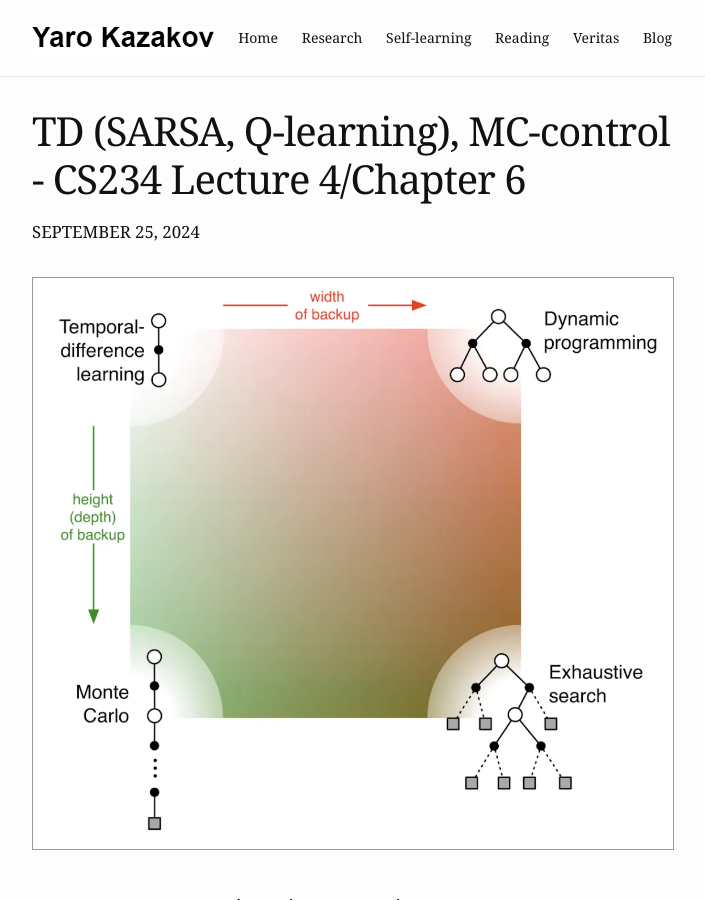
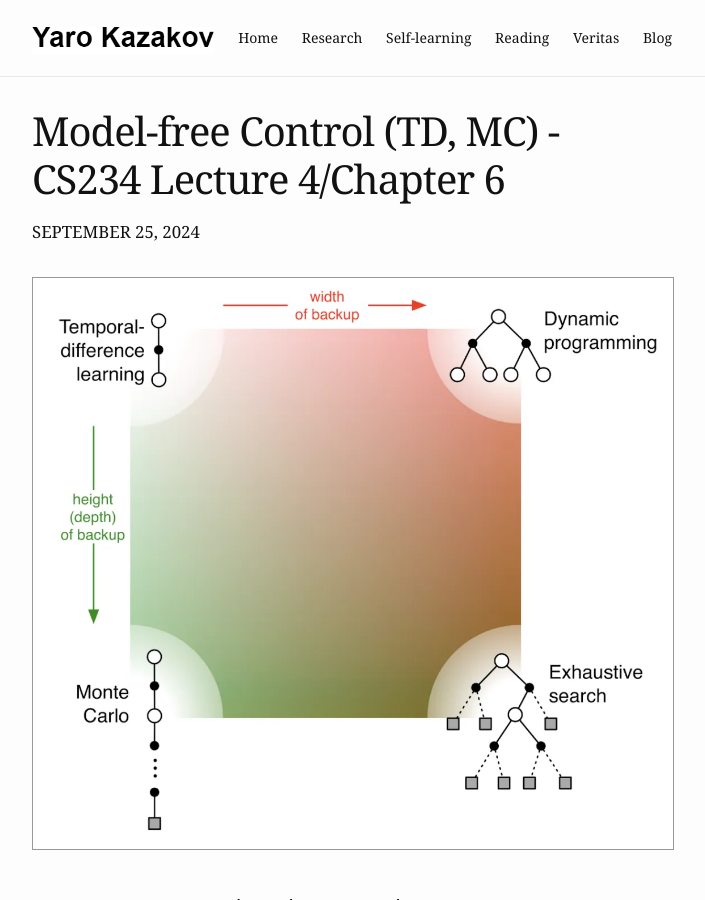
Before and after one commit to eliottvincent/bay, a Jekyll site: the page built from _posts/2024-09-25-RL-SARSA-Q-learning-MC.md, in a window 1280 px wide and 900 px high. Shown: the whole window, without its empty margins (288-993 px from the left). Built offline with Jekyll 4.4.1, drawn with Linux system fonts in a browser that asks for light colours.

Commit message:
Update 2024-09-25-RL-SARSA-Q-learning-MC.md

```diff
--- a/_posts/2024-09-25-RL-SARSA-Q-learning-MC.md
+++ b/_posts/2024-09-25-RL-SARSA-Q-learning-MC.md
@@ -1,6 +1,6 @@
 ---
 layout: post
-title:  "TD (SARSA, Q-learning), MC-control - CS234 Lecture 4/Chapter 6"
+title:  "Model-free Control (TD, MC) - CS234 Lecture 4/Chapter 6"
 date:   2024-09-25 10:00:40
 self_learning: true
 blurb: "A look at an example post using Bay Jekyll theme."
```
